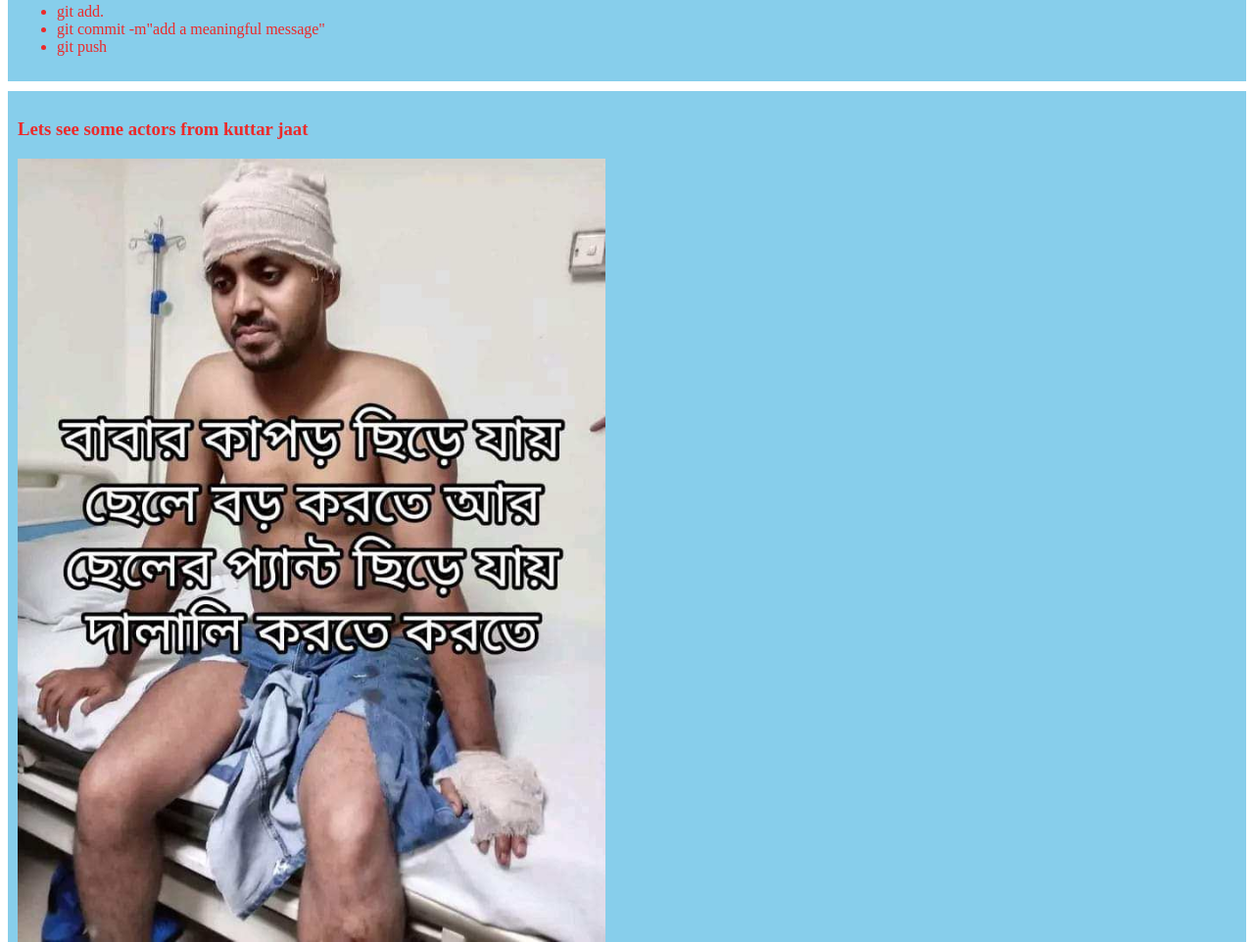
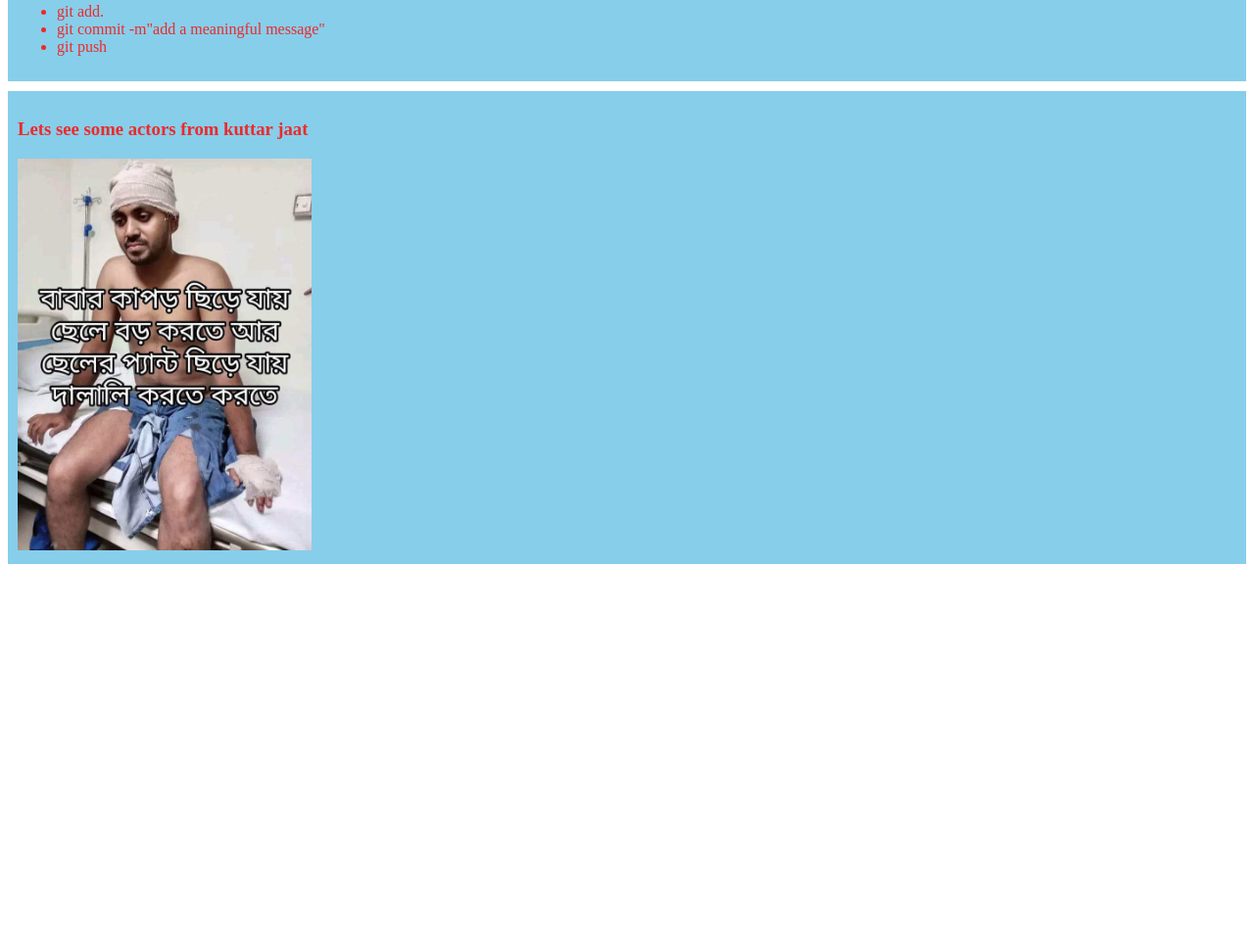
Before and after one commit to Tahzb/my-second-git, a plain HTML site: page index.html in a window 1280 px wide. Shown: the part 709-1671 px from the top of the page at 98% size. After the commit the page ends 1295 px from the top, so only its background shows below. Drawn offline with Linux system fonts and the light colour scheme.

Commit message:
changed width

```diff
--- a/index.html
+++ b/index.html
@@ -35,7 +35,7 @@
     </div>
     <div>
         <h3>Lets see some actors from kuttar jaat </h3>
-        <img src="images/kutta.jpg" alt="nice acting kutta" width="600px" length="600px" >
+        <img src="images/kutta.jpg" alt="nice acting kutta" width="300px" length="100px" >
     </div>
 
 </body>
```
